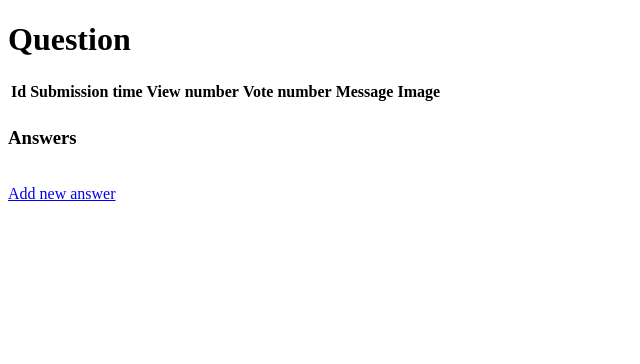
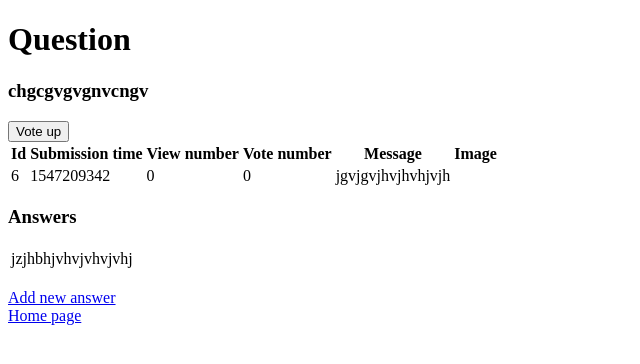
Before and after one commit to boroslizi/AskMate, a Flask app: page /question/6 in a window 1280 px wide. Shown: the top 364 px of the page, without its empty margins (0-640 px from the left). Run offline with Flask 2, Linux system fonts and the light colour scheme; lists and menus that the app fills with data are empty; some libraries are stand-ins or nearby versions.

Commit message:
Vote first version

```diff
--- a/data_manager.py
+++ b/data_manager.py
@@ -57,9 +57,19 @@ def get_all_data_by_question_id(question_id, source):
         for question in file:
             if question_id == question['id']:
                 details = question
+                details['vote_number'] = int(details['vote_number'])
     else:
         file = connection.get_all_data(ANSWERS)
         for answer in file:
             if question_id == answer['question_id']:
                 details.append(answer)
     return details
+
+
+def vote_for_questions(vote, question_id):
+    question_to_vote = get_all_data_by_question_id(question_id, "questions")
+    if vote == "up":
+        question_to_vote['vote_number'] += 1
+    else:
+        question_to_vote['vote_number'] -= 1
+    connection.write_to_file(QUESTIONS, connection.get_all_data(QUESTIONS))
--- a/sample_data/answer.csv
+++ b/sample_data/answer.csv
@@ -13,3 +13,4 @@ id,submission_time,vote_number,question_id,message,image
 2,2763391,0,2,kídgufkeghfkjEGH,
 5,1547115253,0,5,gdxgrsgsgrs,
 1,1547115271,0,1,jjvbhvhvmh,
+6,1547209354,0,6,jzjhbhjvhvjvhvjvhj,
--- a/sample_data/question.csv
+++ b/sample_data/question.csv
@@ -16,3 +16,4 @@ This is the code I'm using to draw the image (that works on web/desktop but not
 3,1547052549,0,0,why am i so awesome???,because,ajshfgaskh
 4,1547055677,0,0,hello?? world???,hiiiiiii,hgjhh
 5,1547112350,0,0,checking stuff,still checking,such checking
+6,1547209342,0,0,chgcgvgvgnvcngv,jgvjgvjhvjhvhjvjh,
--- a/server.py
+++ b/server.py
@@ -19,6 +19,14 @@ def display_question(question_id):
     question = data_manager.get_all_data_by_question_id(question_id, "questions")
     answers = data_manager.get_all_data_by_question_id(question_id, "answers")
     return render_template('display_question.html', question=question, answers=answers)
+
+
+@app.route('/questions/<question_id>/vote-up', methods=['POST'])
+def vote_up(question_id):
+
+    data_manager.vote_for_questions("up", question_id)
+
+    return redirect(url_for('display_question'))
 
 
 @app.route('/add-question', methods=['GET', 'POST'])
--- a/templates/display_question.html
+++ b/templates/display_question.html
@@ -7,6 +7,9 @@
 <body>
 <h1>Question</h1>
 <h3>{{ question['title'] }}</h3>
+<form action="{{ url_for("vote_up", question_id=question['id']) }}" method="post">
+    <button type="submit">Vote up</button>
+</form>
     <table>
         <tr>
             <th>Id</th>
@@ -35,5 +38,7 @@
     </table>
 <br>
 <a href="{{ url_for("route_add_new_answer", question_id=question['id']) }}">Add new answer</a>
+<br>
+<a href="{{ url_for("index") }}">Home page</a>
 </body>
 </html>
```
